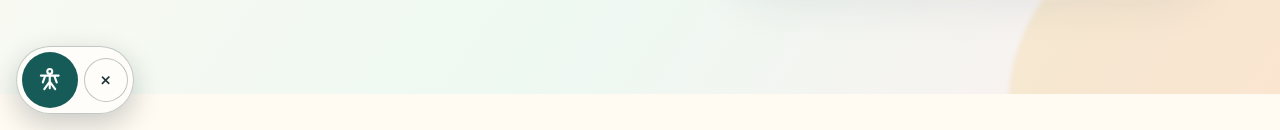
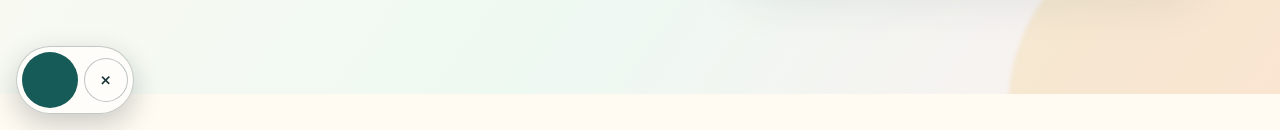
Before and after one commit to hpintojr/bennyandpenny, a Next.js app: page / in a window 1280 px wide. Shown: the part 670-800 px from the top of the page. Built offline with nearby package versions, Linux system fonts and the light colour scheme.

Commit message:
Use approved universal accessibility icon

```diff
--- a/components/AccessibilityPreferences.tsx
+++ b/components/AccessibilityPreferences.tsx
@@ -21,12 +21,7 @@ function applyPreferences(preferences: Preferences) {
 }
 
 function AccessibilityIcon() {
-  return (
-    <svg viewBox="0 0 24 24" aria-hidden="true" focusable="false">
-      <circle cx="12" cy="4.75" r="2.15" />
-      <path d="M4.25 8.35h15.5M12 7.25v12.1M7.25 20.25 12 13.55l4.75 6.7M8.1 8.45 5.95 14.3M15.9 8.45l2.15 5.85" />
-    </svg>
-  );
+  return <span className="a11yDock__icon" aria-hidden="true" />;
 }
 
 function PreferenceToggle({
```
